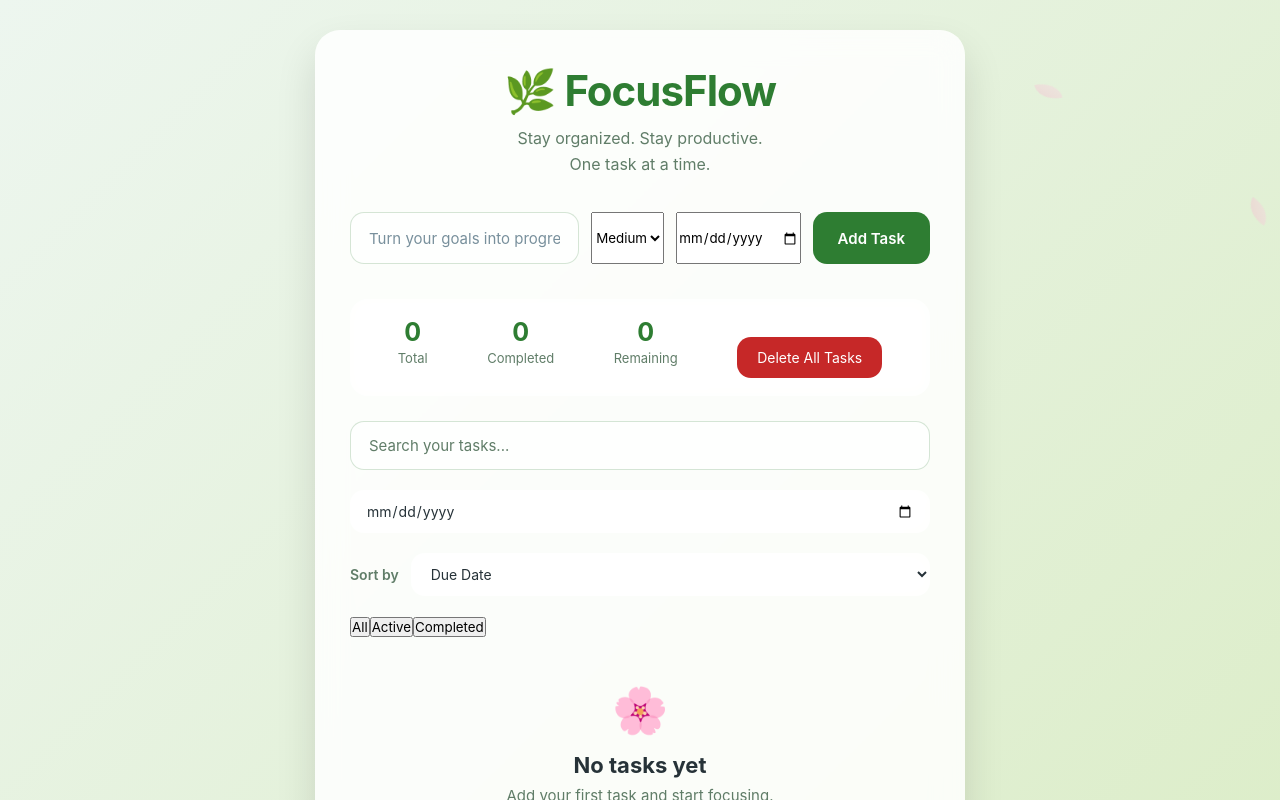
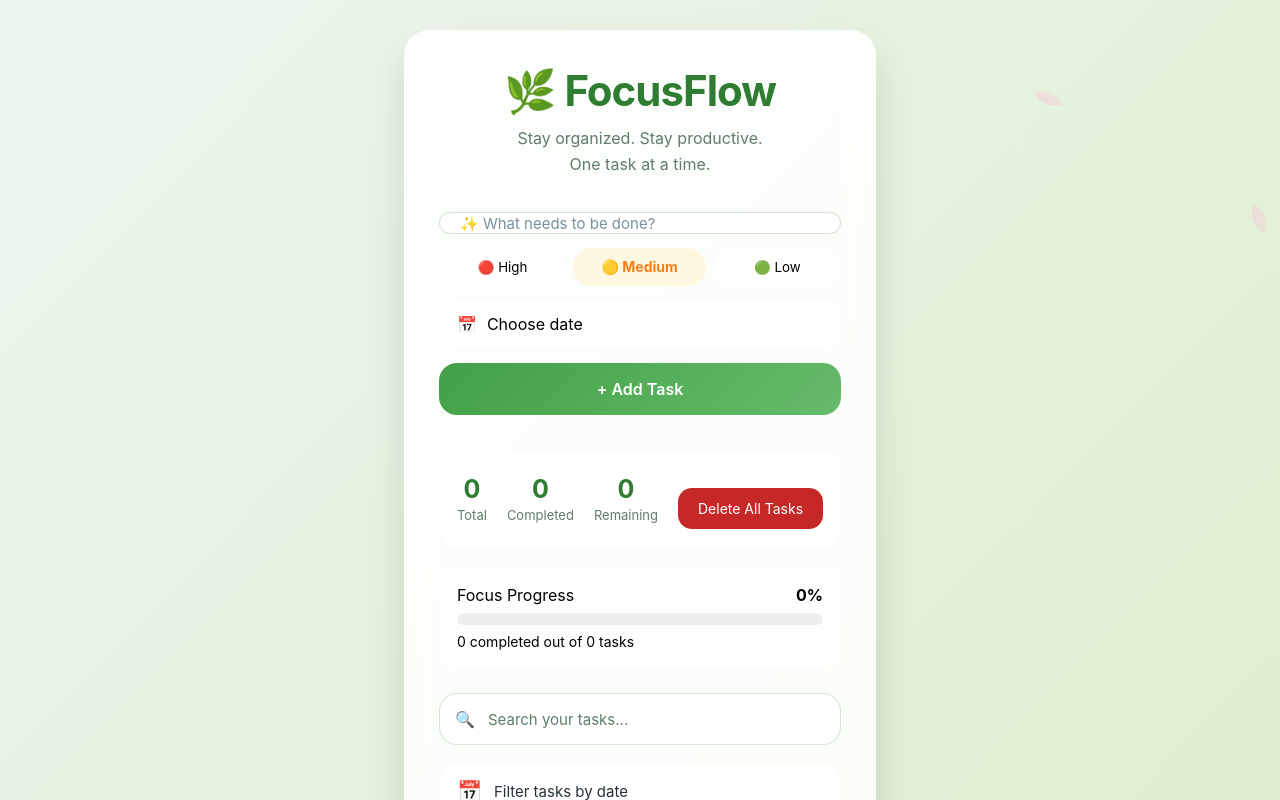
Before and after one commit to Arjon22/focusflow, a React (Vite) app: page / in a window 1280 px wide. Shown: the top 800 px of the page. Built offline with nearby package versions, Linux system fonts and the light colour scheme.

Commit message:
Improve date filter UI and calendar interaction

```diff
--- a/src/App.css
+++ b/src/App.css
@@ -212,14 +212,46 @@
    TASK STATISTICS
 ========================== */
 
+.task-stats-wrapper {
+    margin-bottom: 25px;
+}
+
 .task-stats {
     display: flex;
     justify-content: space-around;
-    margin-bottom: 25px;
+    align-items: center;
+    gap: 20px;
     padding: 18px;
     background: rgba(255, 255, 255, 0.55);
     border-radius: 18px;
     backdrop-filter: blur(10px);
+}
+
+.progress-container {
+    margin-top: 20px;
+    padding: 18px;
+    background: rgba(255, 255, 255, 0.55);
+    border-radius: 18px;
+}
+
+.progress-header {
+    display: flex;
+    justify-content: space-between;
+    margin-bottom: 10px;
+}
+
+.progress-bar {
+    width: 100%;
+    height: 12px;
+    background: #eee;
+    border-radius: 20px;
+    overflow: hidden;
+}
+
+.progress-fill {
+    height: 100%;
+    border-radius: 20px;
+    transition: width .4s ease;
 }
 
 .task-stats div {
@@ -734,6 +766,10 @@
    TASK STATUS BADGES
 ========================== */
 
+.progress-container {
+    flex-basis: 100%;
+}
+
 .task-status {
     margin-left: 10px;
     font-size: 13px;
@@ -760,3 +796,266 @@
     background: #dcfce7;
     color: #166534;
 }
+
+.progress-container {
+    width: 100%;
+    margin-top: 20px;
+}
+
+.progress-header {
+    display: flex;
+    justify-content: space-between;
+    margin-bottom: 8px;
+}
+
+.progress-bar {
+    width: 100%;
+    height: 12px;
+    background: #eee;
+    border-radius: 20px;
+    overflow: hidden;
+}
+
+.progress-fill {
+    height: 100%;
+    border-radius: 20px;
+    transition: width 0.4s ease;
+}
+
+.progress-container p {
+    margin-top: 8px;
+    font-size: 14px;
+}
+
+
+/* ==========================
+   TASK FILTER BUTTONS
+========================== */
+
+.task-filter {
+    display: flex;
+    justify-content: center;
+    align-items: center;
+    gap: 12px;
+    margin: 20px 0;
+}
+
+.task-filter button {
+    padding: 8px 18px;
+    border: none;
+    border-radius: 20px;
+    cursor: pointer;
+    background: rgba(255, 255, 255, 0.6);
+    transition: 0.3s ease;
+}
+
+.task-filter button:hover {
+    transform: translateY(-2px);
+}
+
+.task-filter .active-filter {
+    font-weight: bold;
+}
+
+
+/* ==========================
+   TASK FILTER BUTTONS
+========================== */
+
+.task-filter {
+    display: flex;
+    justify-content: center;
+    align-items: center;
+    gap: 12px;
+    margin: 20px 0;
+}
+
+.task-filter button {
+    padding: 10px 22px;
+    border: none;
+    border-radius: 20px;
+    cursor: pointer;
+    background: rgba(255, 255, 255, 0.65);
+    color: var(--text);
+    font-size: 14px;
+    transition: all 0.3s ease;
+}
+
+.task-filter button:hover {
+    transform: translateY(-2px);
+}
+
+.task-filter .active-filter {
+    background: var(--primary);
+    color: white;
+    font-weight: 600;
+}
+
+
+/* ==========================
+   PREMIUM TASK FORM
+========================== */
+
+.task-form {
+    display: flex;
+    flex-direction: column;
+    gap: 15px;
+}
+
+.task-input {
+    height: 55px;
+    padding: 0 20px;
+    border-radius: 18px;
+    font-size: 16px;
+}
+
+
+/* PRIORITY PILLS */
+
+.priority-wrapper {
+    display: flex;
+    gap: 10px;
+}
+
+.priority-option {
+    flex: 1;
+    padding: 10px;
+    border-radius: 18px;
+    border: none;
+    cursor: pointer;
+    background: rgba(255, 255, 255, 0.6);
+    transition: .3s;
+}
+
+.priority-option:hover {
+    transform: translateY(-3px);
+}
+
+.priority-option.selected {
+    transform: scale(1.05);
+    font-weight: bold;
+}
+
+.priority-option.high.selected {
+    background: #ffebee;
+    color: #c62828;
+}
+
+.priority-option.medium.selected {
+    background: #fff8e1;
+    color: #f57f17;
+}
+
+.priority-option.low.selected {
+    background: #e8f5e9;
+    color: #2e7d32;
+}
+
+
+/* DATE PICKER */
+
+.date-picker {
+    display: flex;
+    align-items: center;
+    gap: 10px;
+    padding: 14px 18px;
+    border-radius: 18px;
+    background: rgba(255, 255, 255, .65);
+    cursor: pointer;
+}
+
+.date-picker input {
+    position: absolute;
+    opacity: 0;
+    pointer-events: none;
+}
+
+
+/* ADD BUTTON */
+
+.add-button {
+    height: 52px;
+    border-radius: 18px;
+    background: linear-gradient( 135deg, #43a047, #66bb6a);
+    font-size: 16px;
+}
+
+
+/* ==========================
+   SEARCH DESIGN
+========================== */
+
+.search-container {
+    position: relative;
+}
+
+.search-icon {
+    position: absolute;
+    left: 16px;
+    top: 50%;
+    transform: translateY(-50%);
+}
+
+.search-input {
+    padding-left: 48px;
+    height: 52px;
+    border-radius: 18px;
+}
+
+
+/* ==========================
+   PREMIUM DATE FILTER
+========================== */
+
+.date-filter {
+    width: 100%;
+    margin: 20px 0;
+}
+
+.date-filter-button {
+    position: relative;
+    display: flex;
+    align-items: center;
+    gap: 12px;
+    width: 100%;
+    padding: 14px 18px;
+    border-radius: 18px;
+    background: rgba(255, 255, 255, 0.65);
+    backdrop-filter: blur(12px);
+    color: var(--text);
+    font-size: 15px;
+    cursor: pointer;
+    transition: .3s ease;
+    box-sizing: border-box;
+}
+
+.date-filter-button:hover {
+    transform: translateY(-3px);
+    box-shadow: 0 10px 20px rgba(0, 0, 0, .08);
+}
+
+.calendar-icon {
+    font-size: 20px;
+}
+
+.date-filter-button input {
+    position: absolute;
+    opacity: 0;
+    pointer-events: none;
+}
+
+.clear-date {
+    margin-left: auto;
+    border: none;
+    background: #ffebee;
+    color: #c62828;
+    width: 26px;
+    height: 26px;
+    border-radius: 50%;
+    cursor: pointer;
+    font-size: 13px;
+}
+
+.clear-date:hover {
+    background: #ffcdd2;
+}
--- a/src/components/DateFilter.jsx
+++ b/src/components/DateFilter.jsx
@@ -1,13 +1,60 @@
+import { useRef } from "react";
+
 function DateFilter({ searchDate, setSearchDate }) {
+
+  const dateRef = useRef(null);
+
+  const formattedDate = searchDate
+    ? new Date(searchDate).toLocaleDateString("en-US", {
+        month: "short",
+        day: "numeric",
+        year: "numeric",
+      })
+    : "Filter tasks by date";
+
+
   return (
     <div className="date-filter">
+
+      <div
+        className="date-filter-button"
+        onClick={() => dateRef.current.showPicker()}
+      >
+
+        <span className="calendar-icon">
+          📅
+        </span>
+
+
+        <span>
+          {formattedDate}
+        </span>
+
+
+        {searchDate && (
+          <button
+            className="clear-date"
+            onClick={(e) => {
+              e.stopPropagation();
+              setSearchDate("");
+            }}
+          >
+            ✕
+          </button>
+        )}
+
+
         <input
+          ref={dateRef}
           type="date"
           value={searchDate}
           onChange={(event) =>
             setSearchDate(event.target.value)
           }
         />
+
+      </div>
+
     </div>
   );
 }
--- a/src/components/SearchBar.jsx
+++ b/src/components/SearchBar.jsx
@@ -1,16 +1,25 @@
 function SearchBar({ search, setSearch }) {
+
   return (
+
     <div className="search-container">
+
+      <span className="search-icon">
+        🔍
+      </span>
 
       <input
         className="search-input"
         type="text"
         placeholder="Search your tasks..."
         value={search}
-        onChange={(e) => setSearch(e.target.value)}
+        onChange={(e)=>
+          setSearch(e.target.value)
+        }
       />
 
     </div>
+
   );
 }
 
--- a/src/components/TaskForm.jsx
+++ b/src/components/TaskForm.jsx
@@ -1,9 +1,10 @@
-import { useState } from "react";
+import { useState, useRef } from "react";
 
 function TaskForm({ onAddTask }) {
   const [task, setTask] = useState("");
   const [dueDate, setDueDate] = useState("");
   const [priority, setPriority] = useState("medium");
+  const dateRef = useRef(null);
 
   const handleSubmit = (event) => {
     event.preventDefault();
@@ -23,43 +24,82 @@ function TaskForm({ onAddTask }) {
       <input
         className="task-input"
         type="text"
-        placeholder="Turn your goals into progress"
+        placeholder="✨ What needs to be done?"
         value={task}
-        onChange={(event) => setTask(event.target.value)}
+        onChange={(event) =>
+          setTask(event.target.value)
+        }
       />
 
 
-      <select
-        className="priority-select"
-        value={priority}
-        onChange={(event) => setPriority(event.target.value)}
+      <div className="priority-wrapper">
+
+        <button
+          type="button"
+          className={`priority-option high ${
+            priority === "high" ? "selected" : ""
+          }`}
+          onClick={() => setPriority("high")}
         >
-        <option value="high">
-          High
-        </option>
+          🔴 High
+        </button>
 
-        <option value="medium">
-          Medium
-        </option>
 
-        <option value="low">
-          Low
-        </option>
+        <button
+          type="button"
+          className={`priority-option medium ${
+            priority === "medium" ? "selected" : ""
+          }`}
+          onClick={() => setPriority("medium")}
+        >
+          🟡 Medium
+        </button>
 
-      </select>
+
+        <button
+          type="button"
+          className={`priority-option low ${
+            priority === "low" ? "selected" : ""
+          }`}
+          onClick={() => setPriority("low")}
+        >
+          🟢 Low
+        </button>
+
+      </div>
+
+
+      <div
+  className="date-picker"
+  onClick={() => dateRef.current.showPicker()}
+>
+
+  📅
+
+  <span>
+    {dueDate ? dueDate : "Choose date"}
+  </span>
 
 
   <input
-        className="date-input"
+    ref={dateRef}
     type="date"
     value={dueDate}
-        onChange={(event) => setDueDate(event.target.value)}
+    onChange={(event) =>
+      setDueDate(event.target.value)
+    }
   />
 
+</div>
 
-      <button className="add-button" type="submit">
-        Add Task
+
+      <button
+        className="add-button"
+        type="submit"
+      >
+        + Add Task
       </button>
+
 
     </form>
   );
--- a/src/components/TaskStats.jsx
+++ b/src/components/TaskStats.jsx
@@ -8,8 +8,16 @@ function TaskStats({ tasks, onDeleteAllTasks }) {
 
   const remainingTasks = totalTasks - completedTasks;
 
+  const progress =
+    totalTasks === 0
+      ? 0
+      : Math.round((completedTasks / totalTasks) * 100);
+
 
   return (
+    <div className="task-stats-wrapper">
+
+
       <div className="task-stats">
 
         <div>
@@ -17,21 +25,65 @@ function TaskStats({ tasks, onDeleteAllTasks }) {
           <span>Total</span>
         </div>
 
+
         <div>
           <strong>{completedTasks}</strong>
           <span>Completed</span>
         </div>
 
+
         <div>
           <strong>{remainingTasks}</strong>
           <span>Remaining</span>
         </div>
+
+
         <button
           className="delete-all-btn"
           onClick={onDeleteAllTasks}
         >
           Delete All Tasks
         </button>
+
+      </div>
+
+
+
+      <div className="progress-container">
+
+        <div className="progress-header">
+          <span>
+            Focus Progress
+          </span>
+
+          <strong>
+            {progress}%
+          </strong>
+
+        </div>
+
+
+        <div className="progress-bar">
+
+          <div
+            className="progress-fill"
+            style={{
+              width: `${progress}%`
+            }}
+          >
+          </div>
+
+        </div>
+
+
+        <p>
+          {completedTasks} completed out of {totalTasks} tasks
+        </p>
+
+
+      </div>
+
+
     </div>
   );
 }
```
Lines whose indentation alone changed are shown as unchanged.
